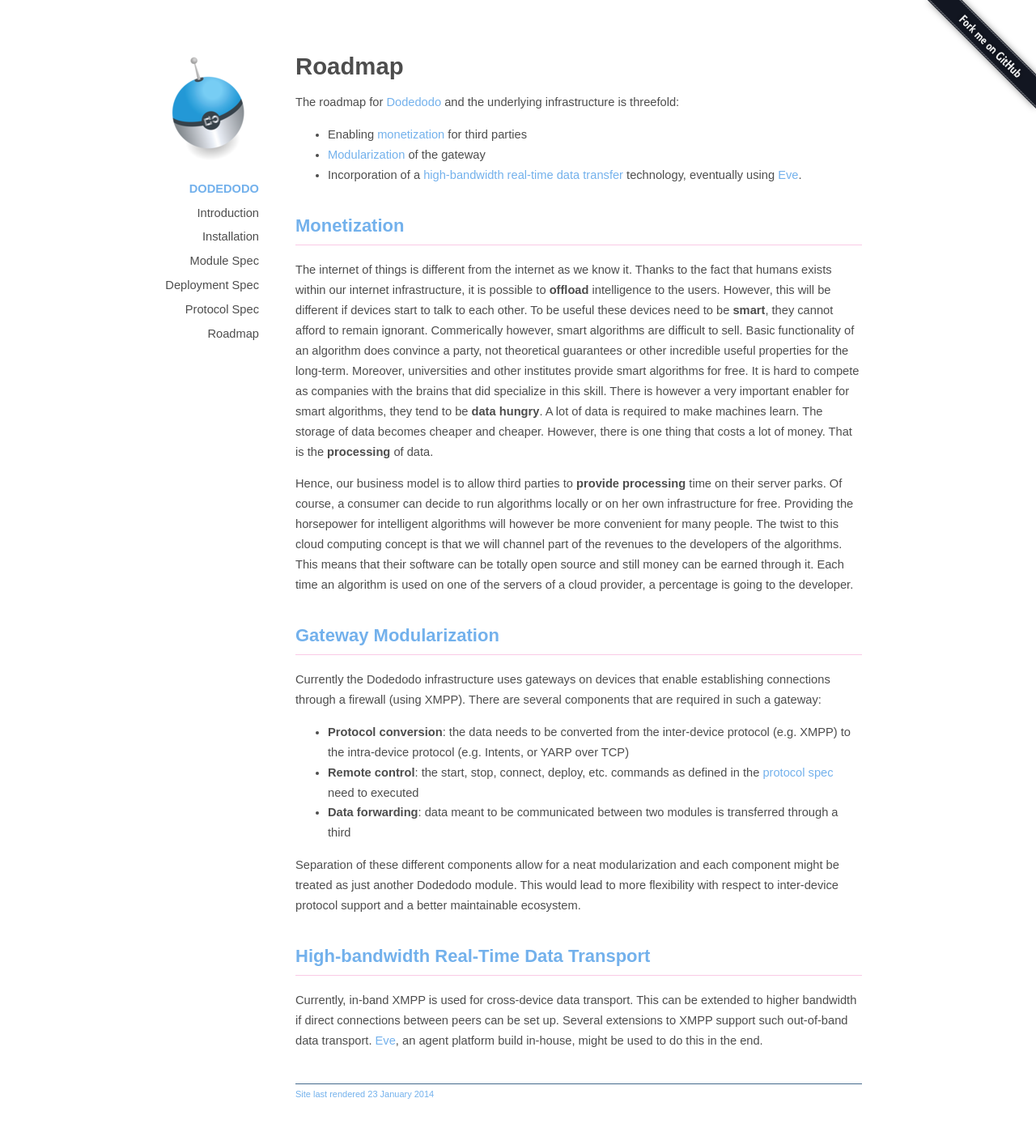
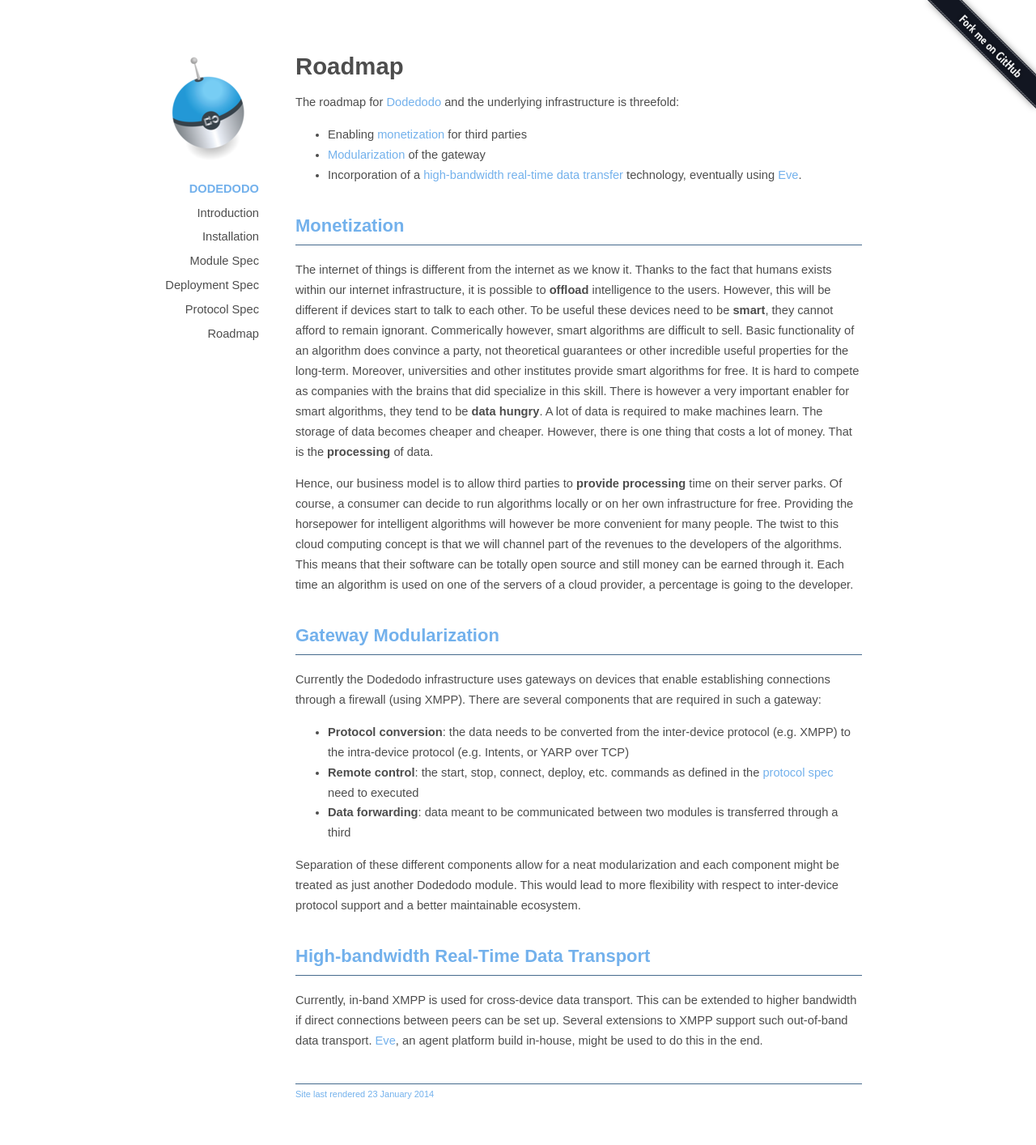
Before and after one commit to dobots/aim, a Jekyll site: the page built from roadmap.md, in a window 1280 px wide. Shown: the whole page at 81% size. Built offline with Jekyll 4.4.1, drawn with Linux system fonts in a browser that asks for light colours.

Commit message:
Update h2 color

```diff
--- a/_layouts/default.html
+++ b/_layouts/default.html
@@ -14,7 +14,7 @@
 
 <body>
 
-<a href="https://dobots.github.com/aim" style="position: fixed; top: 0; right: 0; border: 0;" >
+<a href="https://github.com/dobots/aim" style="position: fixed; top: 0; right: 0; border: 0;" >
   <img src="img/forkme_right_darkblue_121621.png" alt="Fork me on GitHub" >
 </a>
 
--- a/css/style.css
+++ b/css/style.css
@@ -1,8 +1,5 @@
 /**
- * Colors used: greenish #73b1ec, pinkish #FACAE6
- * Check: http://www.color-hex.com/color/facae6
- *
- * http://www.color-hex.com/color/73b1ec
+ * Colors used: tents of blue: http://www.color-hex.com/color/73b1ec
  *
  * We choose shades: #73b1ec and #456a8d and #223546 (hover link)
  *
@@ -49,7 +46,7 @@ body {
 h2 {
   padding-top: 20px;
   padding-bottom: 10px;
-  border-bottom: 1px solid #FACAE6;
+  border-bottom: 1px solid #456a8d;
   color: #73b1ec;
 }
 
```
